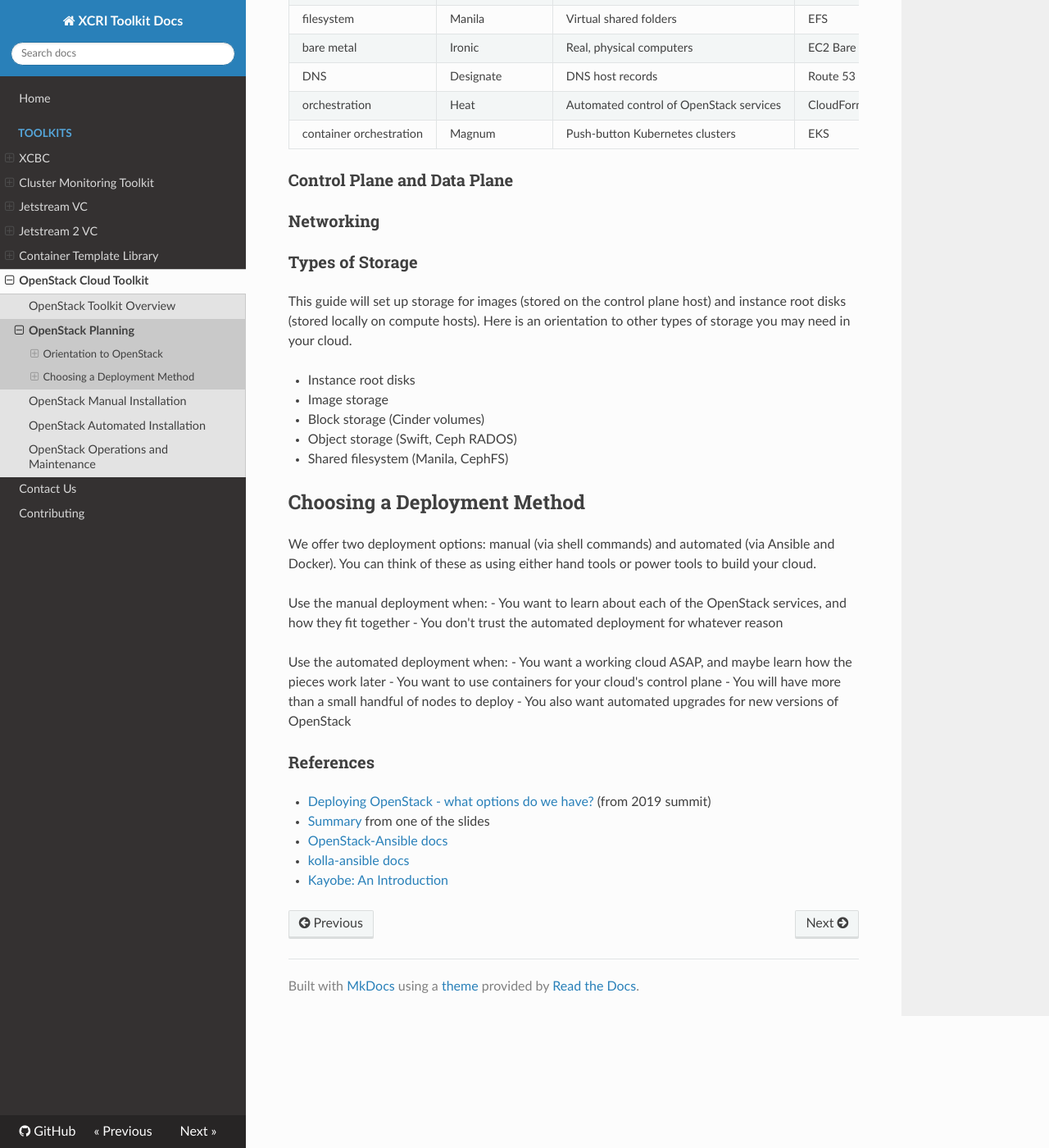
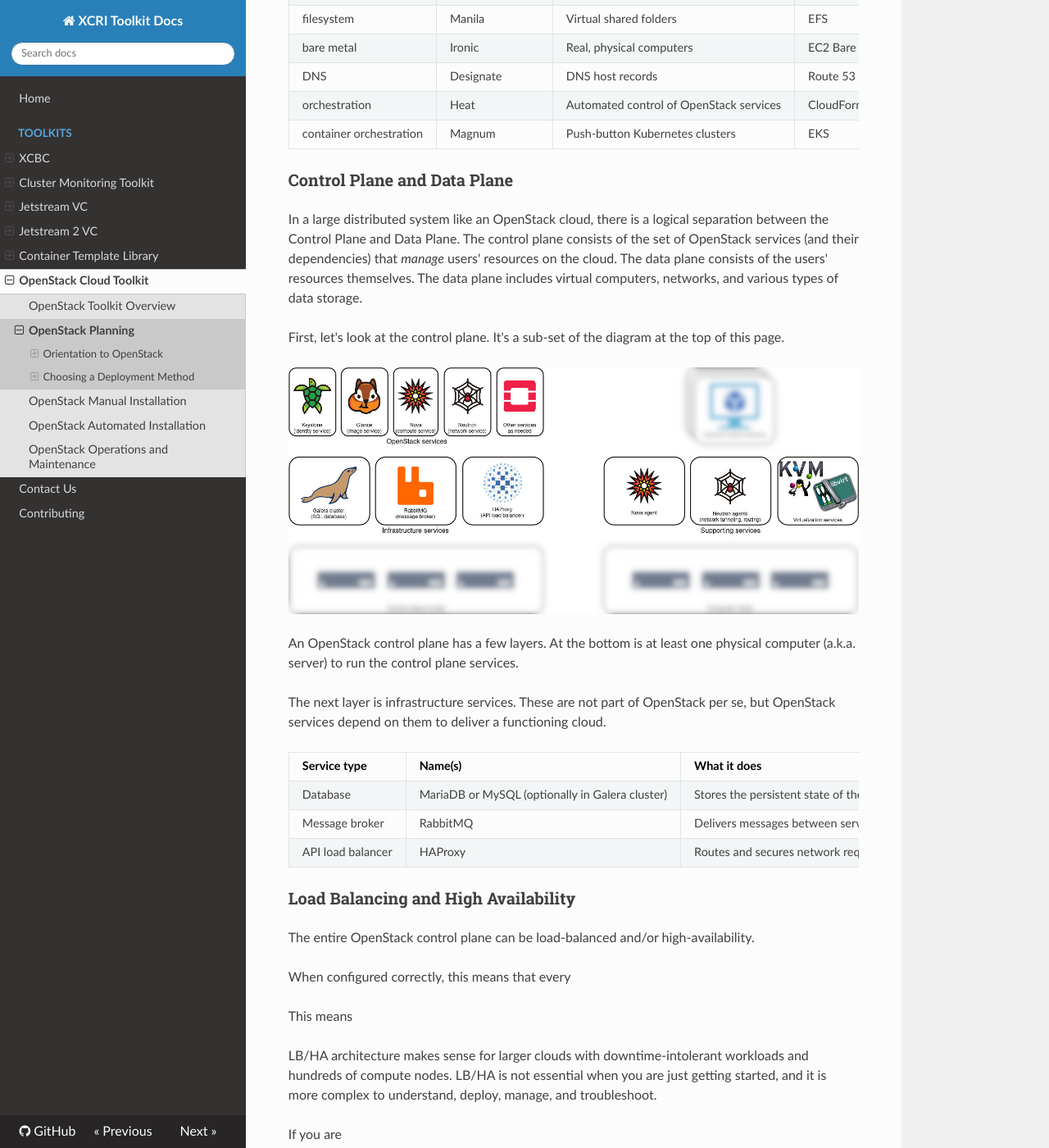
Before and after one commit to access-ci-org/Toolkit-Docs, an MkDocs documentation site: the page built from docs/toolkits/openstack-planning-guide.md, in a window 1280 px wide and 1400 px high, scrolled down 1067 px. Shown: the whole window at 82% size. Built offline with MkDocs 1.6.1, drawn with Linux system fonts in a browser that asks for light colours; nearby versions of some CDN libraries; old or Windows-style settings are respelled for this version of MkDocs; some of the changed text lies outside the part shown.

Commit message:
talking about control plane

```diff
--- a/docs/toolkits/openstack-planning-guide.md
+++ b/docs/toolkits/openstack-planning-guide.md
@@ -4,7 +4,7 @@
 
 [![OpenStack Diagram](../img/openstack-diagram.jpeg)](../img/openstack-diagram.jpeg)
 
-OpenStack is a set of inter-operable services that, when combined, deliver a complete cloud infrastructure solution. With this solution, OpenStack users build virtual technology infrastructure to support their computing, data storage, and networking workloads.
+OpenStack is a set of inter-operable software services that combine to deliver a cloud infrastructure solution. On top of OpenStack, users build virtual information technology infrastructure to support their computing, data storage, and networking needs.
 
 The most fundamental OpenStack services to know about are:
 
@@ -30,6 +30,41 @@ Some other commonly-adopted services include:
 
 
 ### Control Plane and Data Plane
+
+In a large distributed system like an OpenStack cloud, there is a logical separation between the Control Plane and Data Plane. The control plane consists of the set of OpenStack services (and their dependencies) that _manage_ users' resources on the cloud. The data plane consists of the users' resources themselves. The data plane includes virtual computers, networks, and various types of data storage.
+
+First, let's look at the control plane. It's a sub-set of the diagram at the top of this page.
+
+[![OpenStack Diagram](../img/openstack-diagram-control-plane-only.jpeg)](../img/openstack-diagram-control-plane-only.jpeg)
+
+An OpenStack control plane has a few layers. At the bottom is at least one physical computer (a.k.a. server) to run the control plane services.
+
+The next layer is infrastructure services. These are not part of OpenStack per se, but OpenStack services depend on them to deliver a functioning cloud.
+
+| Service type      | Name(s)                                         | What it does                                              |
+|-------------------|-------------------------------------------------|-----------------------------------------------------------|
+| Database          | MariaDB or MySQL (optionally in Galera cluster) | Stores the persistent state of the control plane          |
+| Message broker    | RabbitMQ                                        | Delivers messages between service components              |
+| API load balancer | HAProxy                                         | Routes and secures network requests to OpenStack services |
+
+
+
+
+
+### Load Balancing and High Availability
+
+The entire OpenStack control plane can be load-balanced and/or high-availability.
+
+When configured correctly, this means that every
+
+This means
+
+LB/HA architecture makes sense for larger clouds with downtime-intolerant workloads and hundreds of compute nodes. LB/HA is not essential when you are just getting started, and it is more complex to understand, deploy, manage, and troubleshoot.
+
+If you are
+
+### Infrastructure Services
+
 
 ### Networking
 
```
Also changed, not shown: docs/img/openstack-diagram-control-plane-only.jpeg (added).
